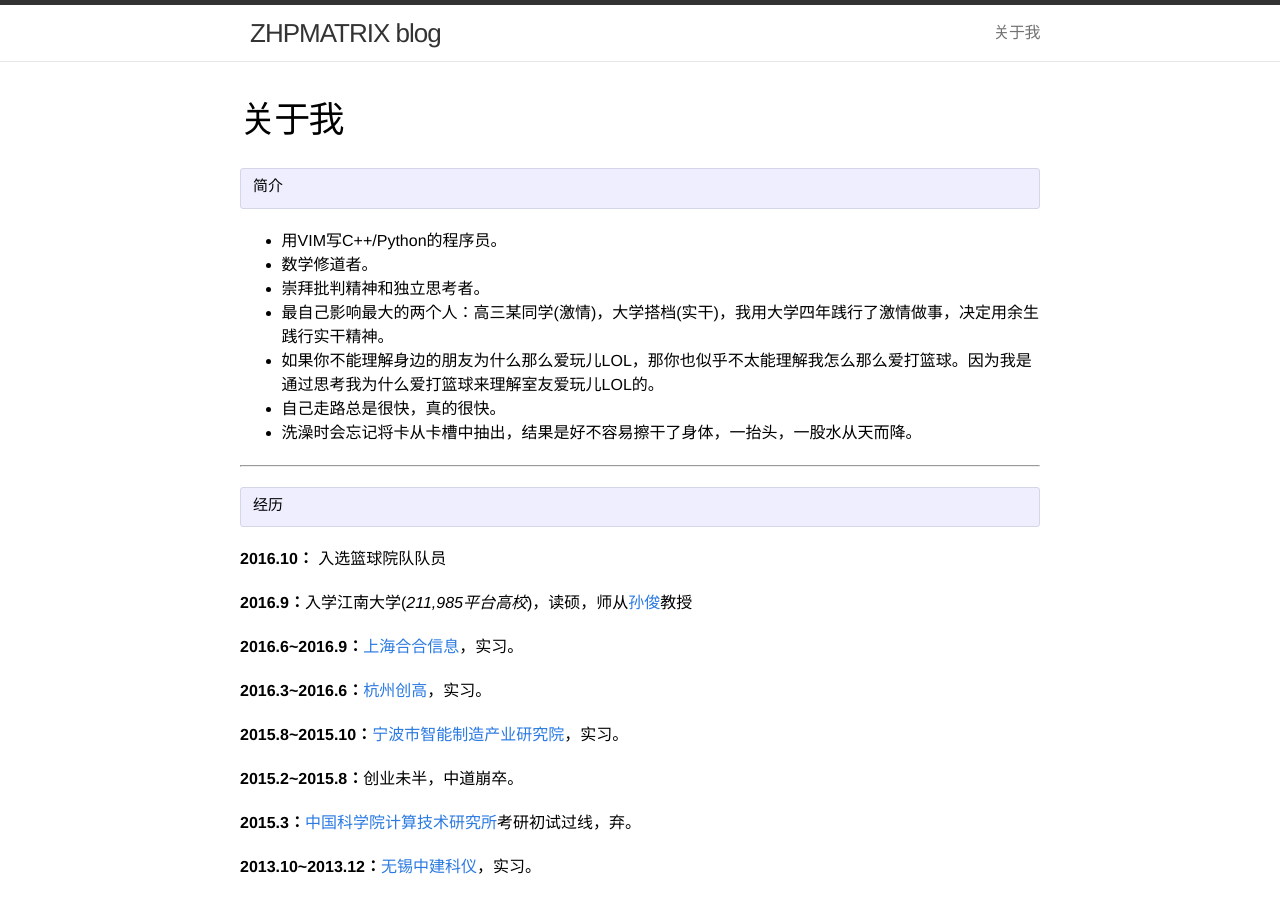
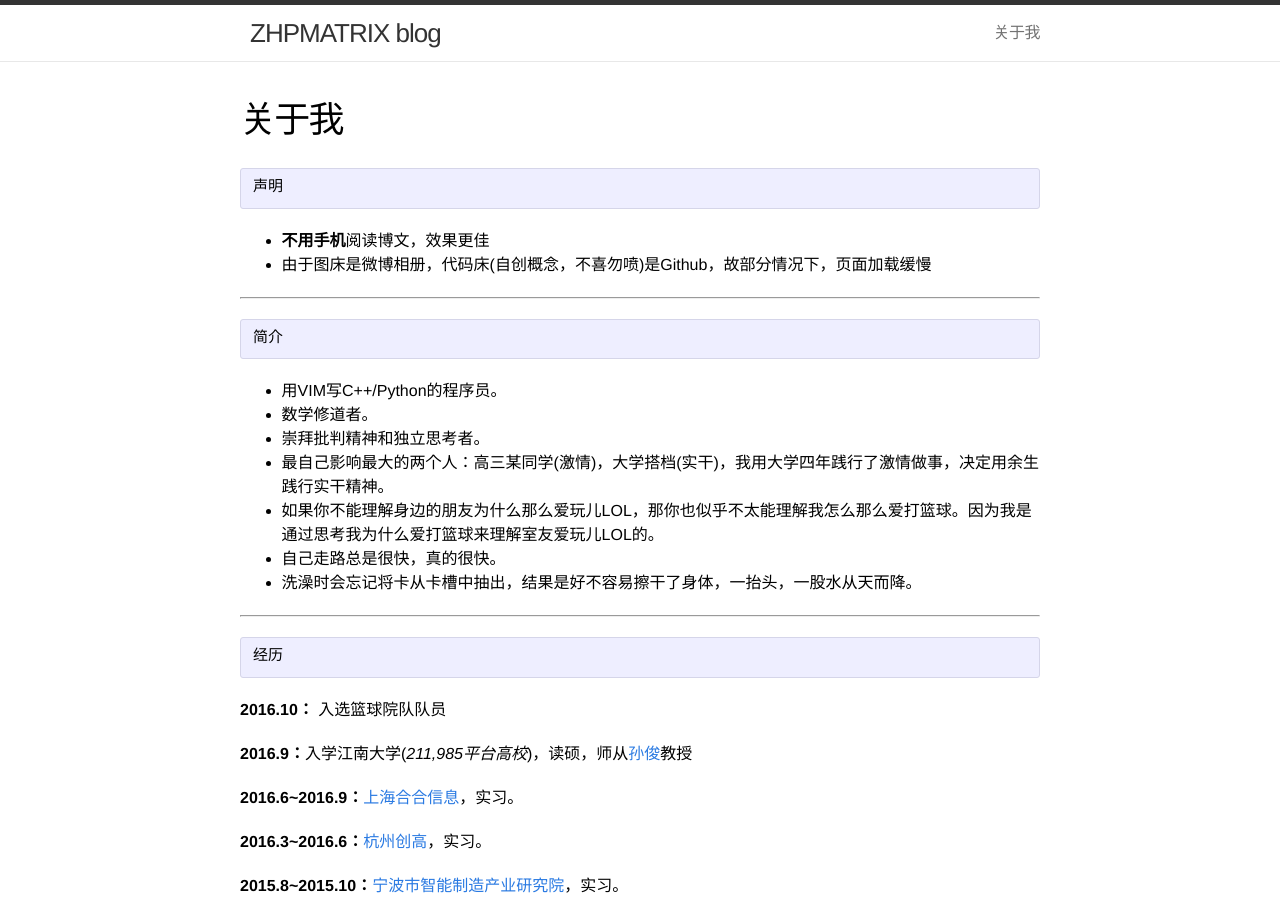
Before and after one commit to zhpmatrix/zhpmatrix.github.io, a Jekyll site: the page built from about.md, in a window 1280 px wide and 900 px high. Built offline with Jekyll 4.4.1, drawn with Linux system fonts in a browser that asks for light colours; comment, search, counter and statistics services are not loaded.

Commit message:
update about.md

```diff
--- a/about.md
+++ b/about.md
@@ -3,6 +3,14 @@ layout: page
 title: 关于我
 permalink: /about/
 ---
+    声明
+
+- **不用手机**阅读博文，效果更佳
+
+- 由于图床是微博相册，代码床(自创概念，不喜勿喷)是Github，故部分情况下，页面加载缓慢
+
+---
+
     简介
 
 
```
